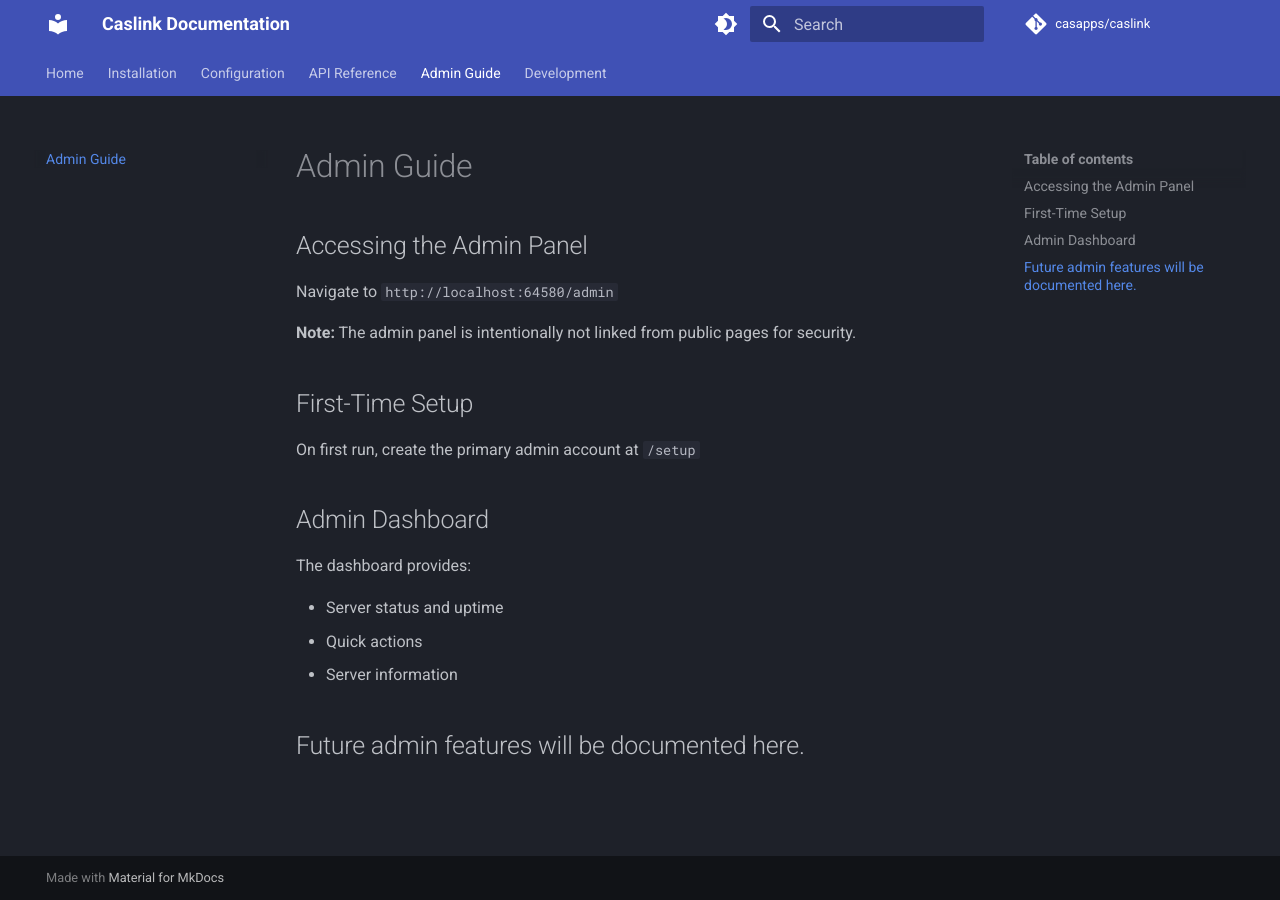
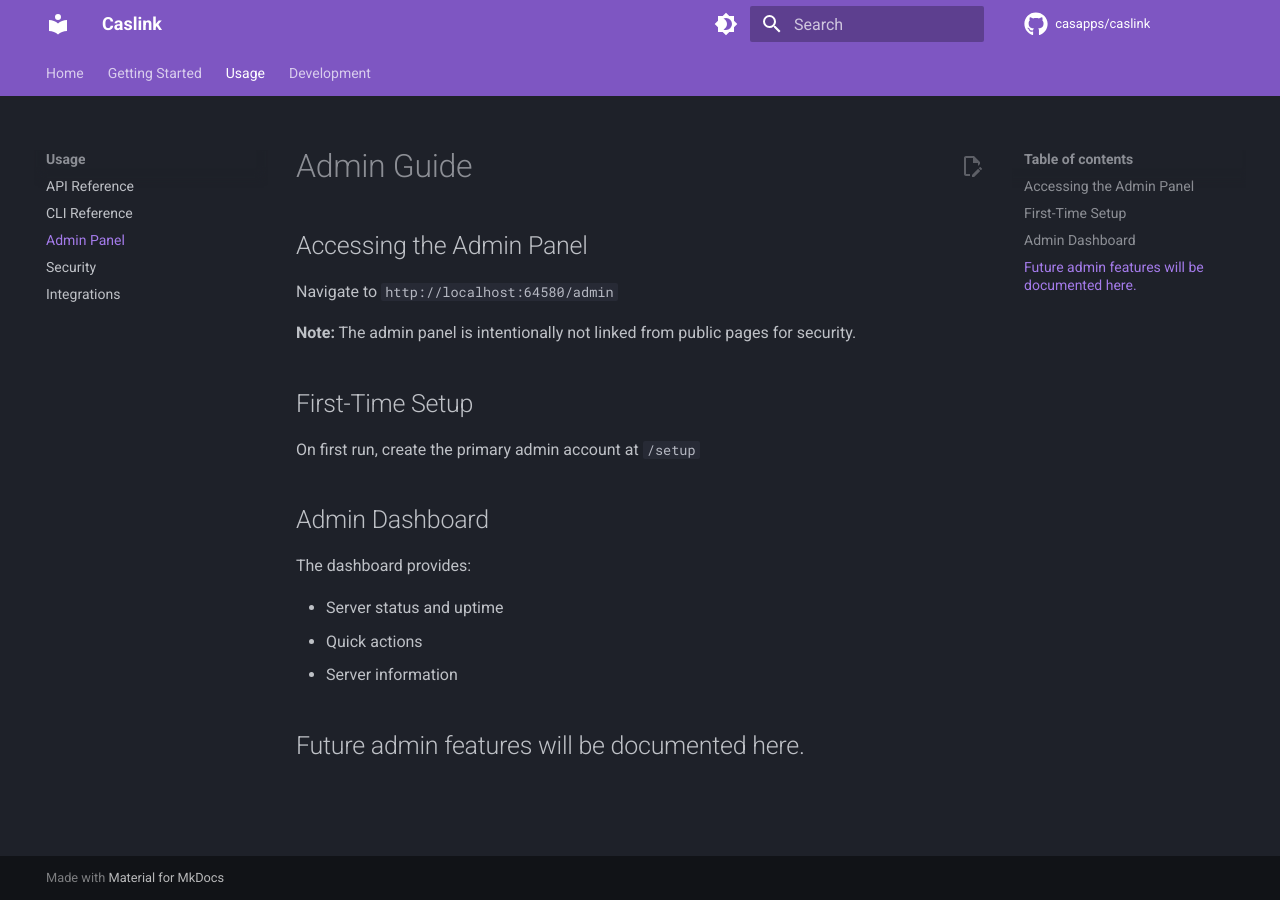
Before and after one commit to webappsgo/caslink, an MkDocs documentation site: the page built from docs/admin.md, in a window 1280 px wide. Built offline with MkDocs 1.6.1 and Material for MkDocs 9.7.7, drawn with Linux system fonts in a browser that asks for light colours; comment, search, counter and statistics services are not loaded.

Commit message:
📝 Add missing docs, fix Makefile, and update mkdocs config 📝
Bring project to 100% spec compliance for PART 26 (Makefile),
PART 30 (documentation), and frontend docs (mkdocs.yml).
- Makefile: add missing `local` target, fix GODIR/GOCACHE paths
to use $(HOME)/.local/share/go per spec, add CLI and agent
cross-platform builds in `build` target, fix `dev` to
conditionally build CLI and agent, remove non-spec `tidy` target,
fix .PHONY list, use REGISTRY override pattern
- mkdocs.yml: add three-way dark/light/auto theme toggle, add
navigation.instant, navigation.tracking, content.action.edit
features, add Roboto/Roboto Mono fonts, add minify plugin, add
full pymdownx markdown extension suite, add cli.md, security.md,
integrations.md to nav, add stylesheets/light.css reference
- docs/cli.md: new required file — CLI reference for caslink-cli
covering global flags, shell completions, link/user/org
subcommands, config file, env vars, and usage examples
- docs/security.md: new required file — security model covering
Argon2id passwords, JWT sessions, SHA-256 token storage, 2FA
(TOTP/Passkeys), OAuth2/OIDC, password reset, authorization
roles, TLS/Let's Encrypt, Tor, public endpoints, well-known
namespace, security headers, CSRF, rate limiting, GeoIP, audit
log, and vulnerability reporting
- docs/integrations.md: new required file — integrations covering
OAuth2/OIDC providers, iOS universal links, Android app links,
webhooks, REST/GraphQL API, Prometheus metrics, SMTP/SES, GeoIP,
Let's Encrypt ACME, and Tor hidden service
- docs/stylesheets/light.css: new file referenced by mkdocs.yml
for light theme custom properties
- docs/requirements.txt: add mkdocs-minify-plugin and
pymdown-extensions dependencies for new mkdocs.yml features

docs/cli.md
docs/integrations.md
docs/requirements.txt
docs/security.md
docs/stylesheets/light.css
Makefile
mkdocs.yml

```diff
--- a/docs/requirements.txt
+++ b/docs/requirements.txt
@@ -1,2 +1,4 @@
 mkdocs==1.5.3
 mkdocs-material==9.5.3
+mkdocs-minify-plugin>=0.7.0
+pymdown-extensions>=10.0
--- /dev/null
+++ b/docs/stylesheets/light.css
@@ -0,0 +1,5 @@
+/* Light theme customization */
+[data-md-color-scheme="default"] {
+  --md-primary-fg-color: #3f51b5;
+  --md-accent-fg-color: #e91e63;
+}
--- a/mkdocs.yml
+++ b/mkdocs.yml
@@ -1,4 +1,4 @@
-site_name: Caslink Documentation
+site_name: Caslink
 site_description: Self-Hosted URL Shortener
 site_author: casapps
 site_url: https://caslink.casapps.us
@@ -10,9 +10,10 @@ edit_uri: edit/main/docs/
 theme:
   name: material
   palette:
+    # Dark/Light/Auto theme toggle - Dark is default
     - scheme: slate
-      primary: indigo
-      accent: indigo
+      primary: deep purple
+      accent: pink
       toggle:
         icon: material/brightness-4
         name: Switch to light mode
@@ -21,8 +22,14 @@ theme:
       accent: indigo
       toggle:
         icon: material/brightness-7
+        name: Switch to auto mode
+    - media: "(prefers-color-scheme)"
+      toggle:
+        icon: material/brightness-auto
         name: Switch to dark mode
   features:
+    - navigation.instant
+    - navigation.tracking
     - navigation.tabs
     - navigation.sections
     - navigation.expand
@@ -30,22 +37,70 @@ theme:
     - search.suggest
     - search.highlight
     - content.code.copy
+    - content.action.edit
+  font:
+    text: Roboto
+    code: Roboto Mono
+  icon:
+    repo: fontawesome/brands/github
+
+extra_css:
+  - stylesheets/dark.css
+  - stylesheets/light.css
+
+plugins:
+  - search
+  - minify:
+      minify_html: true
+
+markdown_extensions:
+  - abbr
+  - admonition
+  - attr_list
+  - def_list
+  - footnotes
+  - meta
+  - md_in_html
+  - tables
+  - toc:
+      permalink: true
+      toc_depth: 3
+  - pymdownx.betterem:
+      smart_enable: all
+  - pymdownx.caret
+  - pymdownx.details
+  - pymdownx.emoji:
+      emoji_index: !!python/name:material.extensions.emoji.twemoji
+      emoji_generator: !!python/name:material.extensions.emoji.to_svg
+  - pymdownx.highlight:
+      anchor_linenums: true
+      line_spans: __span
+      pygments_lang_class: true
+  - pymdownx.inlinehilite
+  - pymdownx.keys
+  - pymdownx.mark
+  - pymdownx.smartsymbols
+  - pymdownx.superfences:
+      custom_fences:
+        - name: mermaid
+          class: mermaid
+          format: !!python/name:pymdownx.superfences.fence_code_format
+  - pymdownx.tabbed:
+      alternate_style: true
+  - pymdownx.tasklist:
+      custom_checkbox: true
+  - pymdownx.tilde
 
 nav:
   - Home: index.md
-  - Installation: installation.md
-  - Configuration: configuration.md
-  - API Reference: api.md
-  - Admin Guide: admin.md
-  - Development: development.md
-
-markdown_extensions:
-  - admonition
-  - codehilite
-  - pymdownx.superfences
-  - pymdownx.tabbed
-  - toc:
-      permalink: true
-
-extra_css:
-  - stylesheets/dark.css
+  - Getting Started:
+    - Installation: installation.md
+    - Configuration: configuration.md
+  - Usage:
+    - API Reference: api.md
+    - CLI Reference: cli.md
+    - Admin Panel: admin.md
+    - Security: security.md
+    - Integrations: integrations.md
+  - Development:
+    - Contributing: development.md
```
Also changed, not shown: docs/cli.md (added, +145 -0 lines), docs/integrations.md (added, +160 -0 lines), docs/security.md (added, +137 -0 lines), 1 other file.
